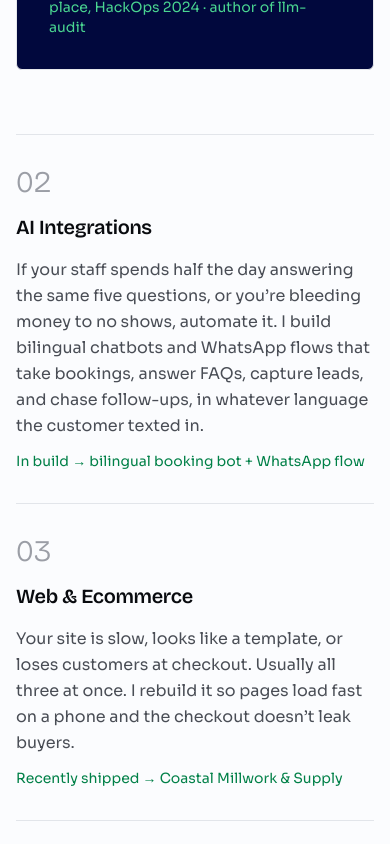
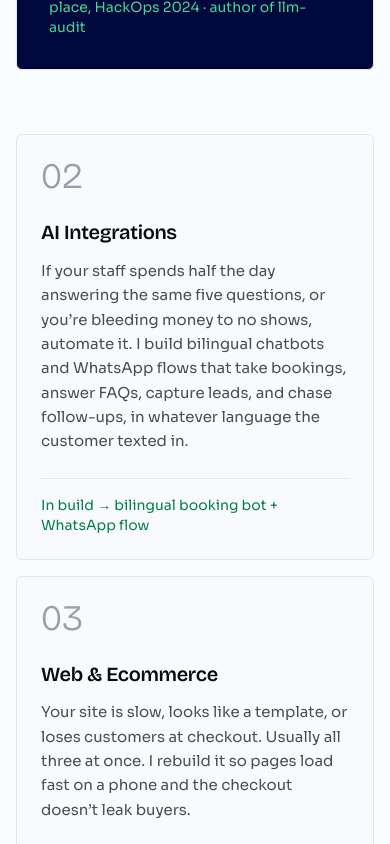
Before and after one commit to IberiaTech-Solutions/iberiatech, a Next.js app: page / in a window 390 px wide. Shown: the part 2760-3604 px from the top of the page. Built offline with nearby package versions, Linux system fonts and the light colour scheme.

Commit message:
Services 02 to 05 as cards side by side
The security review stays as the lead card. The other four were rows
stacked top to bottom; they are now cards, two across on tablets and
four on wide screens, with the proof line pinned to the bottom so the
cards line up.

```diff
--- a/components/ServicesSection.tsx
+++ b/components/ServicesSection.tsx
@@ -72,30 +72,26 @@ export default function ServicesSection() {
           </div>
         </Reveal>
 
-        <ol className="divide-y divide-ink-200 dark:divide-ink-800 border-y border-ink-200 dark:border-ink-800">
+        <ol className="grid grid-cols-1 md:grid-cols-2 xl:grid-cols-4 gap-4 md:gap-5">
           {SERVICES.map((service, index) => (
             <Reveal
               key={service.titleKey}
               as="li"
-              delay={index * 50}
-              className="group grid grid-cols-12 gap-4 md:gap-8 py-8 md:py-10"
+              delay={index * 80}
+              className="flex flex-col rounded-md border border-ink-200 dark:border-ink-800 bg-ink-50 dark:bg-ink-900 p-6 md:p-7 transition-colors duration-300 hover:border-accent-500/60"
             >
-              <div className="col-span-12 md:col-span-2 font-display text-3xl md:text-5xl font-light text-ink-400 dark:text-ink-500 tabular-nums leading-none">
+              <div className="font-display text-4xl font-light text-ink-400 dark:text-ink-500 tabular-nums leading-none mb-6">
                 {String(index + 2).padStart(2, '0')}
               </div>
-              <div className="col-span-12 md:col-span-3">
-                <h3 className="font-display text-xl md:text-2xl font-semibold text-ink-900 dark:text-ink-50">
+              <h3 className="font-display text-xl font-semibold text-ink-900 dark:text-ink-50 mb-3 leading-snug">
                 {t(service.titleKey)}
               </h3>
-              </div>
-              <div className="col-span-12 md:col-span-7 space-y-3">
-                <p className="text-base text-ink-600 dark:text-ink-300 leading-relaxed">
+              <p className="text-[15px] text-ink-600 dark:text-ink-300 leading-relaxed mb-6">
                 {t(service.descKey)}
               </p>
-                <p className="text-sm text-accent-700 dark:text-accent-400">
+              <p className="mt-auto pt-4 border-t border-ink-200 dark:border-ink-800 text-sm text-accent-700 dark:text-accent-400">
                 {t(service.evidenceKey)}
               </p>
-              </div>
             </Reveal>
           ))}
         </ol>
```
Lines whose indentation alone changed are shown as unchanged.
